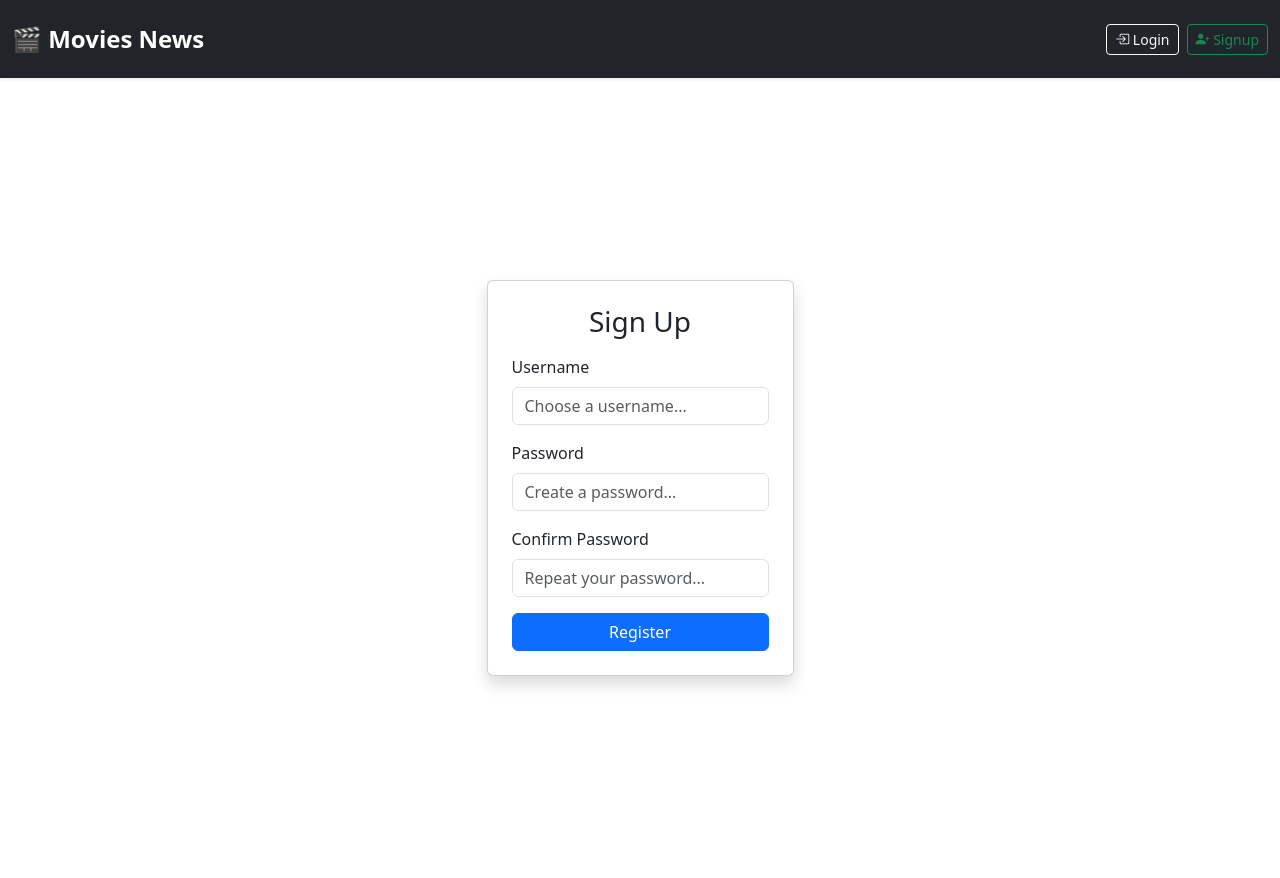
After one commit to faridashirov/movie_news_blog, a Django app: page /signup in a window 1280 px wide. The commit adds this page. Run offline with Django 5.2, Linux system fonts and the light colour scheme.

Commit message:
Signup, login and logout

```diff
--- a/blog/urls.py
+++ b/blog/urls.py
@@ -8,5 +8,7 @@ urlpatterns = [
     path('new_post', views.new_post, name="new_post"),
     path('update/<int:pk>', views.UpdatePost.as_view(), name="update_post"),
     path('delete/<int:pk>', views.delete_post, name="delete_post"),
-
+    path('login', views.loginview, name="login"),
+    path('signup', views.signupview, name="signup"),
+    path('logout', views.logoutview, name="logout")
 ]
--- a/blog/views.py
+++ b/blog/views.py
@@ -1,6 +1,8 @@
 from django.shortcuts import render, redirect, get_object_or_404
-from django.views.generic import ListView, UpdateView, DeleteView
+from django.views.generic import ListView, UpdateView
 from django.urls import reverse_lazy
+from django.contrib.auth import authenticate, login, logout
+from django.contrib.auth.models import User
 from .models import Post
 from .forms import PostForm
 
@@ -41,3 +43,50 @@ def new_post(request):
         form = PostForm()
 
     return render(request, "new_post.html", {"form": form})
+
+
+def loginview(request):
+    if request.method == "POST":
+        username = request.POST["username"]
+        password = request.POST["password"]
+        user = authenticate(request, username=username, password=password)
+        if user:
+            login(request, user)
+            return redirect("blog:index")
+        else:
+            error_message = "Invalid username or password"
+            return render(request, "login.html", {"error_message": error_message})
+    return render(request, "login.html")
+
+def signupview(request):
+    if request.method == "POST":
+        username = request.POST.get("username").strip()
+        password = request.POST.get("password")
+        confirm_password = request.POST["confirm_password"]
+
+        if not username or not password or not confirm_password:
+            return render(request, "signup.html", {
+                "error_message": "All fields are required."
+            })
+
+        if User.objects.filter(username=username).exists():
+            return render(request, "signup.html", {
+                "error_message": "User  already exists"
+            })
+
+
+        if password == confirm_password:
+            user = User.objects.create_user(username = username, password = password)
+            user.save()
+            login(request, user)
+            return redirect("blog:index")
+        else:
+            error_message = "Passwords do not match!"
+            return render(request, "signup.html", {"error_message": error_message})
+
+    return render(request, "signup.html")
+
+
+def logoutview(request):
+    logout(request)
+    return redirect("blog:index")
--- a/templates/navbar.html
+++ b/templates/navbar.html
@@ -1,6 +1,34 @@
-<nav class="navbar bg-dark navbar-dark">
+<!-- Bootstrap CSS -->
+<link href="https://cdn.jsdelivr.net/npm/bootstrap@5.3.3/dist/css/bootstrap.min.css" rel="stylesheet">
+<!-- Bootstrap Icons -->
+<link href="https://cdn.jsdelivr.net/npm/bootstrap-icons@1.10.5/font/bootstrap-icons.css" rel="stylesheet">
+
+<nav class="navbar navbar-expand-lg navbar-dark bg-dark shadow-sm py-3">
   <div class="container-fluid">
-    <a class="navbar-brand" href="/">Movies news</a>
-    <a href="{% url "blog:new_post" %}" class="d-flex">Add Post+</a>
+    <a class="navbar-brand fw-bold fs-4" href="/">🎬 Movies News</a>
+
+    <div class="d-flex align-items-center ms-auto">
+      {% if user.is_authenticated %}
+        <span class="navbar-text text-light me-3">
+          👋 Welcome, <strong>{{ user.username }}</strong>
+        </span>
+
+        <a href="{% url 'blog:new_post' %}" class="btn btn-sm btn-primary me-2">
+          <i class="bi bi-plus-lg"></i> Add Post
+        </a>
+
+        <a href="{% url 'blog:logout' %}" class="btn btn-sm btn-outline-light">
+          <i class="bi bi-box-arrow-right"></i> Logout
+        </a>
+      {% else %}
+        <a href="{% url 'blog:login' %}" class="btn btn-sm btn-outline-light me-2">
+          <i class="bi bi-box-arrow-in-right"></i> Login
+        </a>
+
+        <a href="{% url 'blog:signup' %}" class="btn btn-sm btn-outline-success">
+          <i class="bi bi-person-plus-fill"></i> Signup
+        </a>
+      {% endif %}
+    </div>
   </div>
 </nav>
--- /dev/null
+++ b/templates/signup.html
@@ -0,0 +1,56 @@
+{% extends "base.html" %}
+
+{% block content %}
+<div class="container d-flex justify-content-center align-items-center vh-100">
+  <div class="card p-4 shadow" style="min-width: 300px;">
+    <h3 class="card-title text-center mb-3">Sign Up</h3>
+
+    {% if error_message %}
+      <h5 style="color: red;">{{ error_message }}</h5>
+    {% endif %}
+
+    <form method="post" action="{% url 'blog:signup' %}">
+      {% csrf_token %}
+
+      <div class="mb-3">
+        <label for="username" class="form-label">Username</label>
+        <input
+          type="text"
+          id="username"
+          name="username"
+          class="form-control"
+          placeholder="Choose a username..."
+          required
+        >
+      </div>
+
+      <div class="mb-3">
+        <label for="password" class="form-label">Password</label>
+        <input
+          type="password"
+          id="password"
+          name="password"
+          class="form-control"
+          placeholder="Create a password..."
+          required
+        >
+      </div>
+
+      <div class="mb-3">
+        <label for="confirm_password" class="form-label">Confirm Password</label>
+        <input
+          type="password"
+          id="confirm_password"
+          name="confirm_password"
+          class="form-control"
+          placeholder="Repeat your password..."
+          required
+        >
+      </div>
+
+      <button type="submit" class="btn btn-primary w-100">Register</button>
+    </form>
+  </div>
+</div>
+
+{% endblock content %}
```
Also changed, not shown: templates/login.html (added, +25 -0 lines), db.sqlite3.
